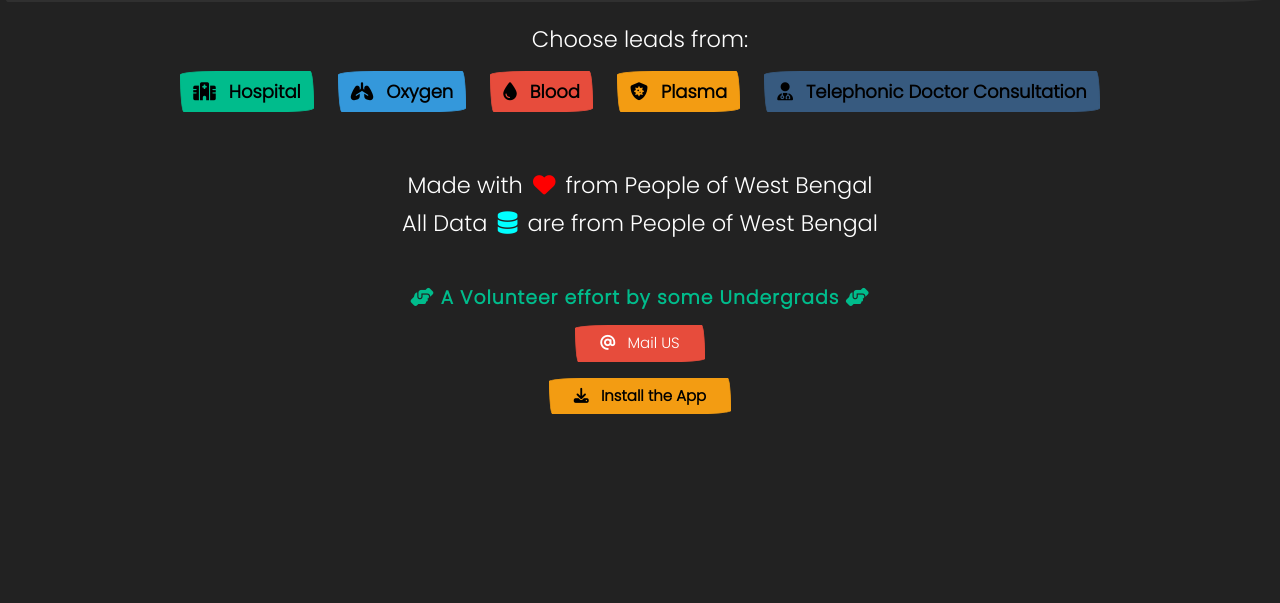
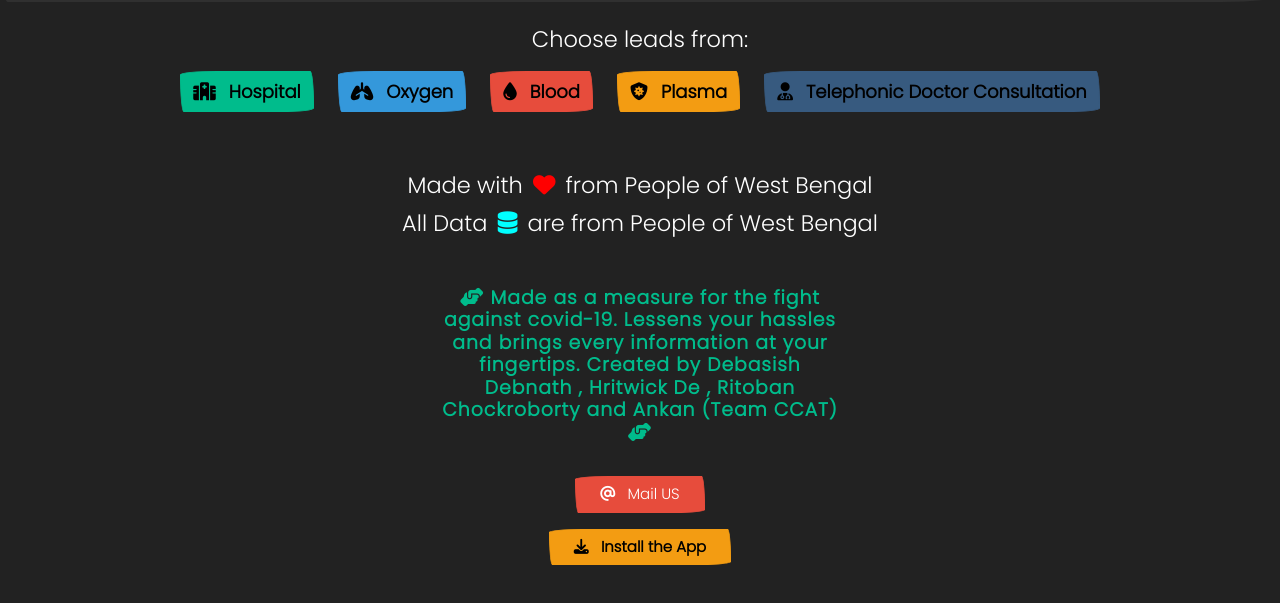
Before and after one commit to debasis9051/Covid-Action, a plain HTML site: page index.html in a window 1280 px wide. Shown: the part 71-674 px from the top of the page. Drawn offline with nearby package versions, Linux system fonts and the light colour scheme.

Commit message:
@@update

```diff
--- a/index.html
+++ b/index.html
@@ -172,10 +172,22 @@ document.body.appendChild(el);
 
   <div class="spacer"></div>
 
-  <div class="volunteer text-center mt-3 ">
-    <h5 class="text-success" style="font-weight:700;   letter-spacing: 1px;"> <i class="fas fa-hands-helping"></i>      A Volunteer effort by some Undergrads <i class="fas fa-hands-helping"></i>    </h5>
-     <a class="btn btn-danger m-2 pl-4 pr-4 px-2 " href="mailto:sunnydebashis2014@gmail.com?cc=hritwick14@gmail.com, lionsraj05@gmail.com,ritabanchakraborty3@gmail.com&subject=Visitor%20from%20CoviBangla"><i class="fas fa-at mr-2"></i> Mail US</a>
-  </div>
+  <div class=" text-center mt-3 form-row mt-3 ml-3 mr-3 ">
+    <div class="col-md-4"></div>
+      <div class="form-group col-md-4">
+        <h5 class="text-success" style="font-weight:700;   letter-spacing: 1px;"> <i class="fas fa-hands-helping"></i>   Made as a measure for the fight against covid-19.
+          Lessens your hassles and brings every information at your fingertips.
+          Created by Debasish Debnath , Hritwick De , Ritoban Chockroborty and Ankan (Team CCAT) <i class="fas fa-hands-helping"></i>    </h5>
+      </div>
+      <div class="col-md-4"></div>
+
+    </div>
+
+    <div class="mail text-center">
+      <a class="btn btn-danger m-2 pl-4 pr-4 px-2 text-center " href="mailto:sunnydebashis2014@gmail.com?cc=hritwick14@gmail.com, lionsraj05@gmail.com,ritabanchakraborty3@gmail.com&subject=Visitor%20from%20CoviBangla"><i class="fas fa-at mr-2"></i> Mail US</a>
+    </div>
+
+
 
   <div class="install text-center ">
     <a class="btn btn-warning  pr-4 pl-4 mt-2 installBtn" style="color :black; font-weight:700;" ><i class="fas fa-download pr-2"></i>      Install the App</a>
```
